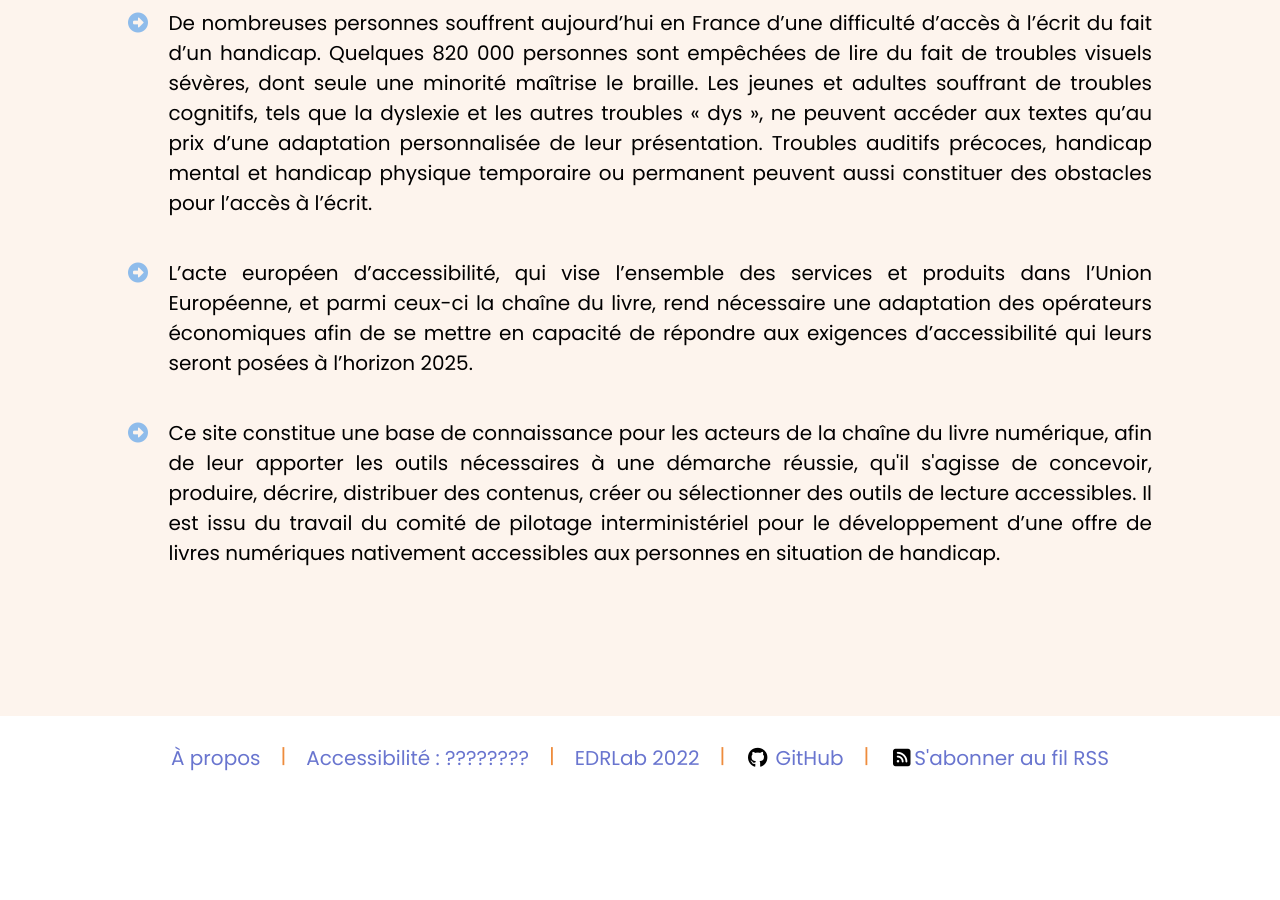
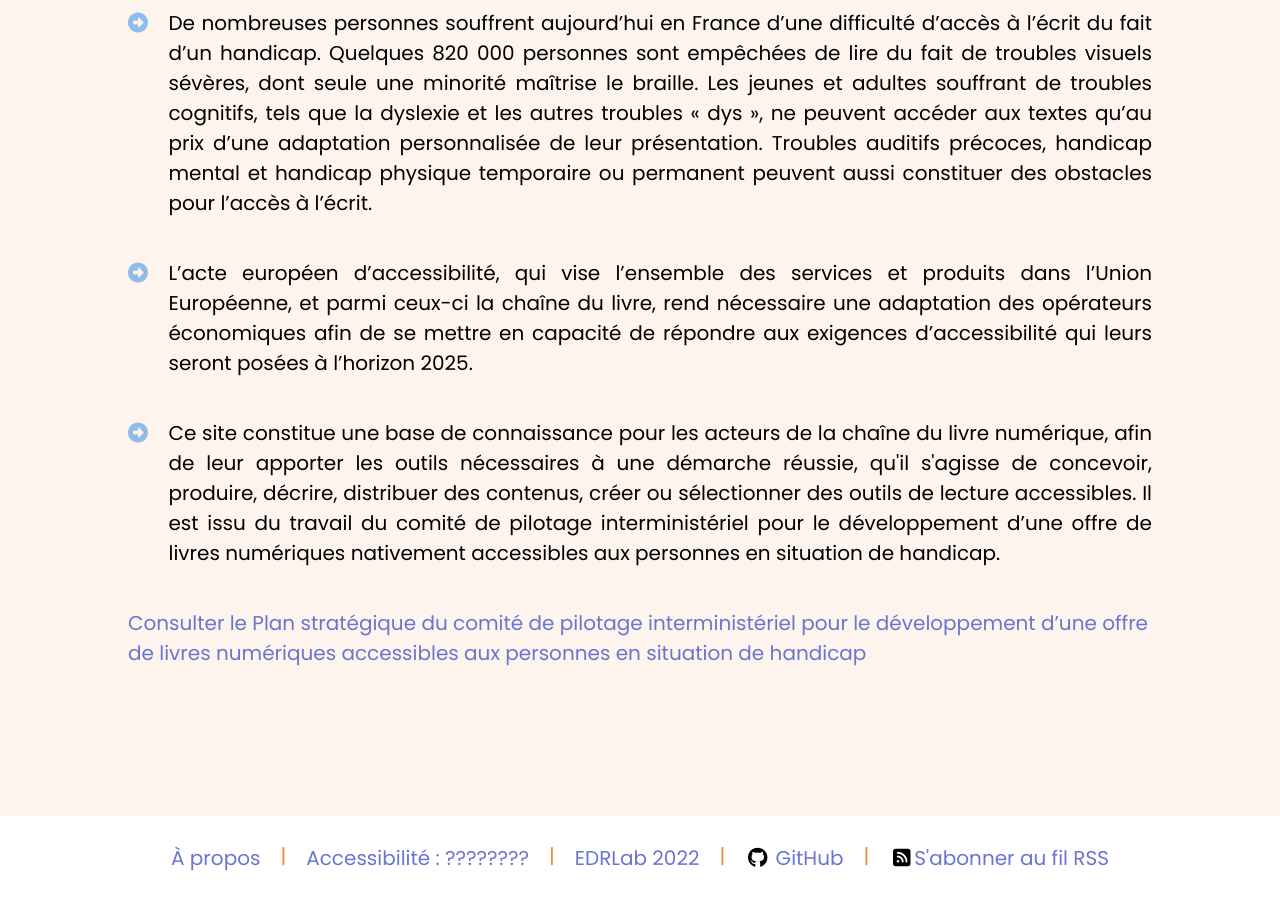
Before and after one commit to edition-accessible/lina25, a Jekyll site: the page built from index.markdown, in a window 1280 px wide and 900 px high, scrolled down 1812 px. Built offline with Jekyll 4.4.1, drawn with Linux system fonts in a browser that asks for light colours; nearby versions of some CDN libraries; before the commit the page ends 2612 px from its top, so only the background shows below that.

Commit message:
add link plan strategique

```diff
--- a/index.markdown
+++ b/index.markdown
@@ -34,4 +34,7 @@ title: index
   <p>Ce site constitue une base de connaissance pour les acteurs de la chaîne du livre numérique, afin de leur apporter les outils nécessaires à une démarche réussie, qu'il s'agisse de concevoir, produire, décrire, distribuer des contenus, créer ou sélectionner des outils de lecture accessibles. Il est issu du travail du comité de pilotage interministériel pour le développement d’une offre de livres numériques nativement accessibles aux personnes en situation de handicap.</p>
 </div>
 
+<p><a class="" href="{{site.url}}/ressources/Planstrategique">Consulter le Plan stratégique du comité de pilotage interministériel pour le
+développement d’une offre de livres numériques accessibles aux
+personnes en situation de handicap</a></p>
 </section>
```
